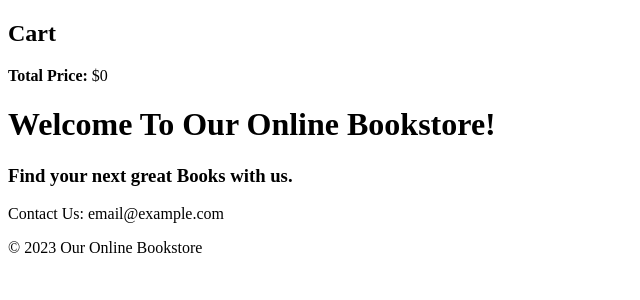
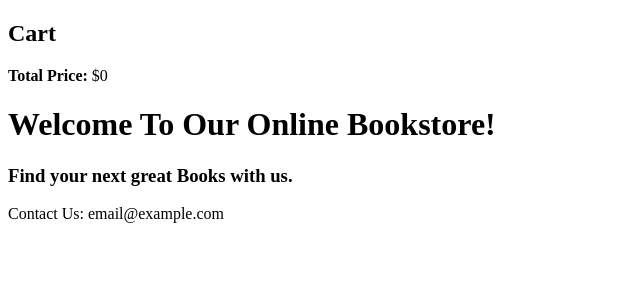
Before and after one commit to Gordon-Zoeller/DCI-Bookstore-Frontend, a React (Vite) app: page / in a window 1280 px wide. Shown: the top 300 px of the page, without its empty margins (0-640 px from the left). Built offline with nearby package versions, Linux system fonts and the light colour scheme.

Commit message:
sammuel: updating Homepage

```diff
--- a/src/components/pages/Home.jsx
+++ b/src/components/pages/Home.jsx
@@ -10,7 +10,6 @@ export default function HomePage() {
 
       <footer>
         <p>Contact Us: email@example.com</p>
-        <p>&copy; {new Date().getFullYear()} Our Online Bookstore</p>
       </footer>
     </div>
   );
```
